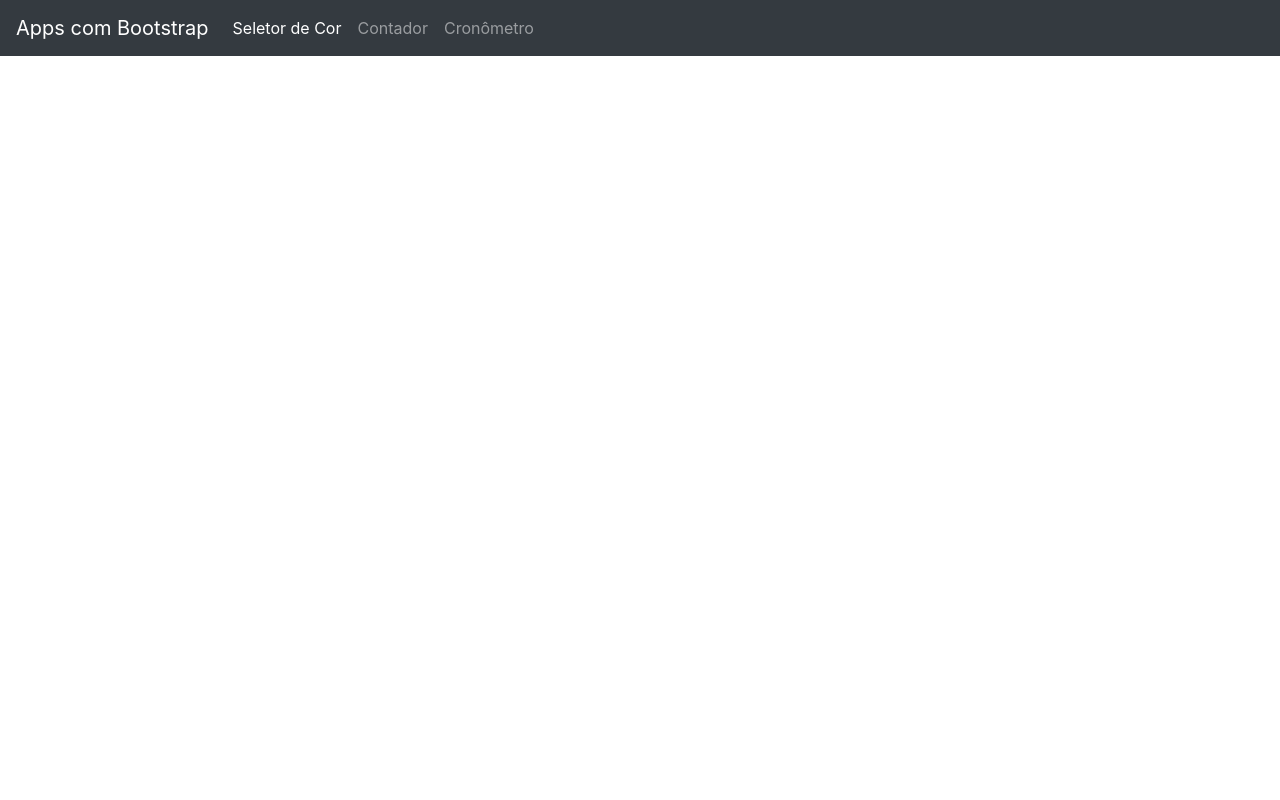
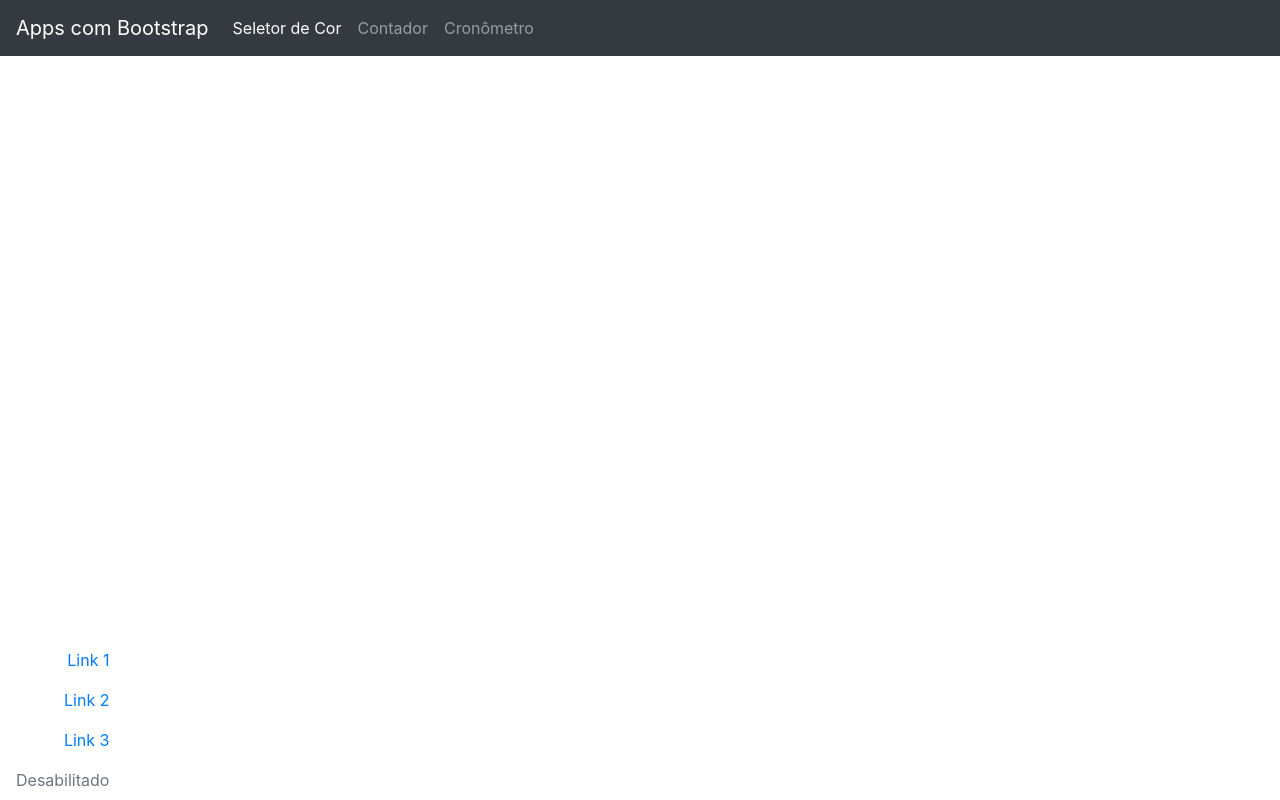
Before and after one commit to utfpr-cefwm/bootstrap4-app-2022-1, a website built with Parcel: page index.html in a window 1280 px wide. Built offline with nearby package versions, Linux system fonts and the light colour scheme; files whose address does not match are found by name.

Commit message:
Estiliza os links de navegação.
- Alinha os links ao centro horizontal em telas menores que sm.
- Encosta os links no rodapé da página, empilhados de modo vertical, em telas sm ou maiores.

```diff
--- a/index.html
+++ b/index.html
@@ -68,7 +68,21 @@
     <header class="">
     </header>
     <div class="flex-grow-1 d-flex flex-column flex-sm-row">
-      <nav class="">
+      <nav class="align-self-sm-end">
+        <ul class="nav flex-sm-column text-sm-right justify-content-center">
+          <li class="nav-item">
+            <a class="nav-link" href="#">Link 1</a>
+          </li>
+          <li class="nav-item">
+            <a class="nav-link" href="#">Link 2</a>
+          </li>
+          <li class="nav-item">
+            <a class="nav-link" href="#">Link 3</a>
+          </li>
+          <li class="nav-item">
+            <a class="nav-link disabled" href="#">Desabilitado</a>
+          </li>
+        </ul>
       </nav>
       <main class="flex-grow-1">
       </main>
```
